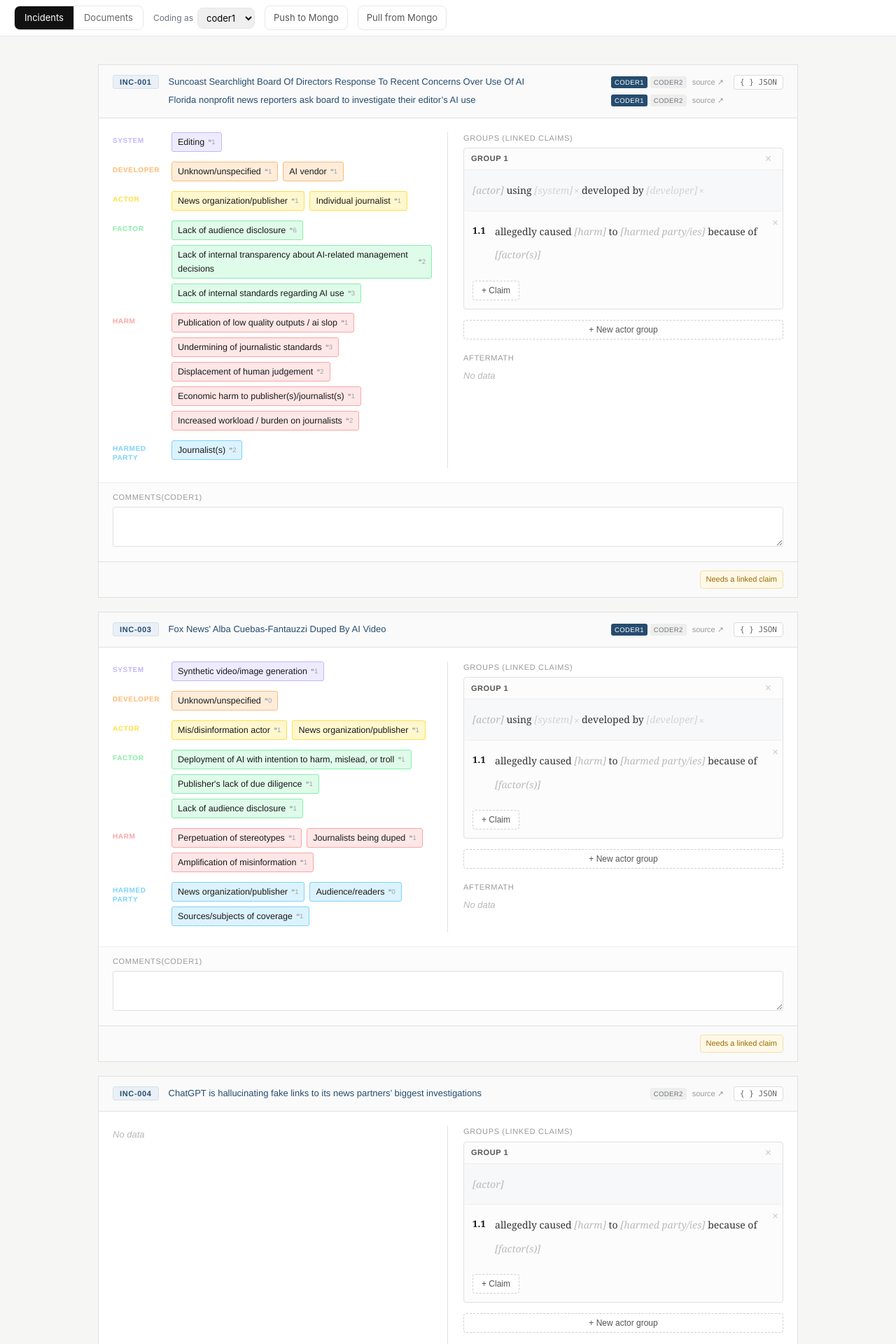
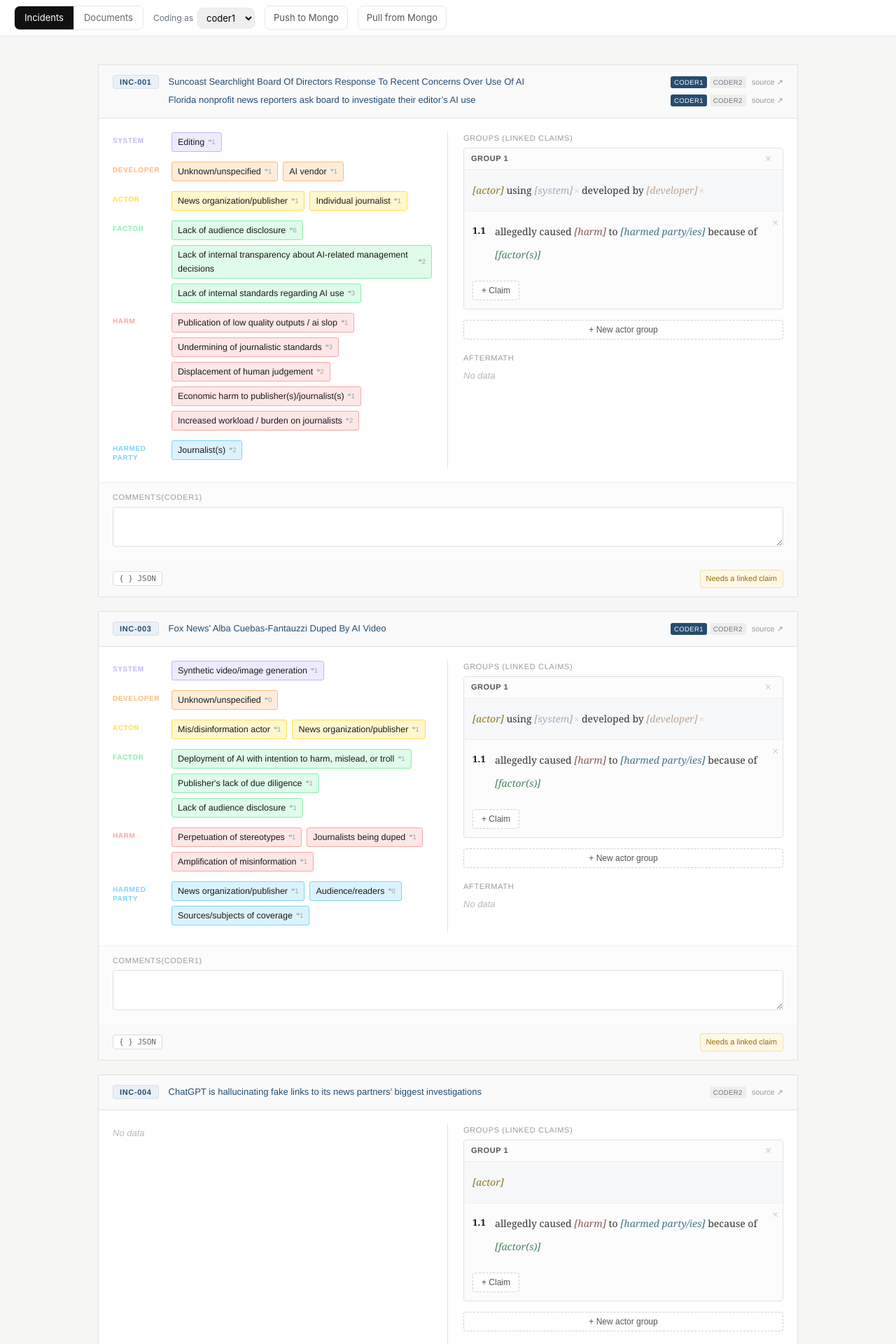
Before and after one commit to aishichandra/annotation-incidents, a Flask app: page / in a window 1280 px wide. Shown: the top 1920 px of the page at 70% size. Run offline with Flask 3, Linux system fonts and the light colour scheme; data that the repository does not hold is empty; some libraries are stand-ins or nearby versions.

Commit message:
Card footer: JSON button opposite the sign-off; colour the empty slots
Three UI changes.

The { } JSON button moves out of the card header and into the footer, on the
opposite side from the sign-off — utility left, the action that finishes an
incident right. The footer's top divider goes with it.

Empty slots in a claim sentence now carry their role's colour, so
"[actor] using [system] … allegedly caused [harm] to [harmed party/ies]"
shows at a glance which characteristic each gap is waiting for. The colour is
derived from the existing ROLES palette by roleInk() rather than listed
again: those values are chip *backgrounds*, too pale to read as text on white
(yellow worst), so they are darkened toward black. One palette still governs
both the chips and the sentence.

The optional using/developed-by clauses stayed quieter by being painted flat
grey, which an inline colour would have overridden — they now quieten by
opacity instead, so their role colour still shows through.

```diff
--- a/static/app.css
+++ b/static/app.css
@@ -119,9 +119,8 @@
      the group over, so the JSON button keeps its own auto margin. */
   /* Sign-off sits at the foot of the card: the last thing you do, after reading
      the coding above and leaving any comment. */
-  .tow-foot { display: flex; align-items: center; justify-content: flex-end;
-              gap: 10px; padding: 12px 20px; background: #fafafa;
-              border-top: 1px solid #e0e0e0; }
+  .tow-foot { display: flex; align-items: center; justify-content: space-between;
+              gap: 10px; padding: 12px 20px; background: #fafafa; }
   .inc-complete { display: flex; align-items: center; gap: 8px; }
   .inc-needs { font-size: 11px; color: #9a6b00; background: #fff8e6;
                border: 1px solid #f0e0b0; border-radius: 4px; padding: 3px 8px;
@@ -139,7 +138,7 @@
   .inc-undo:hover { border-color: #254c6f; color: #254c6f; }
   .inc-undo:disabled { opacity: .6; cursor: default; }
 
-  .json-btn { margin-left: auto; align-self: flex-start; flex: none; font-size: 11px;
+  .json-btn { flex: none; font-size: 11px;
               font-family: ui-monospace, SFMono-Regular, Menlo, monospace;
               border: 1px solid #dcdcdc; background: #fff; color: #666; cursor: pointer;
               border-radius: 4px; padding: 3px 8px; }
@@ -224,7 +223,7 @@
   .grp-sentence .sent-x:hover { color: #dc2626; }
   .grp-sentence .sent-ph { color: #bbb; font-style: italic; }
   /* an optional clause (using … / developed by …) with nothing dropped in yet */
-  .grp-sentence .sent-slot.opt .sent-ph { color: #d4d4d4; }
+  .grp-sentence .sent-slot.opt .sent-ph { opacity: .55; }
   /* the × that takes an unwanted optional clause out of this group's sentence,
      and the control that puts it back — both quiet enough to sit in a sentence */
   .grp-sentence .sent-omit { color: #d4d4d4; font-size: 12px; margin-left: 2px;
--- a/static/js/30-incidents.js
+++ b/static/js/30-incidents.js
@@ -134,7 +134,6 @@ function incidentCard(inc, fields) {
     <div class="tow-head">
       <span class="tow-id">${encId}</span>
       <div class="tow-headdocs">${docsHtml}</div>
-      <button class="json-btn" data-inc="${encId}" title="Show this incident as it is stored">{ } JSON</button>
     </div>
     <div class="tow-body">
       <div class="tow-col c1">
@@ -154,6 +153,7 @@ function incidentCard(inc, fields) {
       <div class="inc-note-body"></div>
     </div>
     <div class="tow-foot">
+      <button class="json-btn" data-inc="${encId}" title="Show this incident as it is stored">{ } JSON</button>
       <div class="inc-complete" data-inc="${encId}">${completeControl(inc)}</div>
     </div>
     <div class="json-panel" data-inc="${encId}" hidden></div>
@@ -162,6 +162,16 @@ function incidentCard(inc, fields) {
 
 const roleColor = (role) => (CLAIM_ROLE[role] && CLAIM_ROLE[role].color) || '#e5e7eb';
 const roleLabel = (role) => (CLAIM_ROLE[role] && CLAIM_ROLE[role].label) || role;
+// The palette in ROLES is chip *background* colour — pale by design, and too light
+// to read as text on white (yellow worst of all). Darken it toward black for the
+// sentence placeholders, so an empty slot still shows which role it wants without
+// a second colour list that could drift out of step with the chips.
+function roleInk(role, amount = 0.45) {
+  const hex = roleColor(role);
+  const n = parseInt(hex.slice(1), 16);
+  const dim = (c) => Math.round(c * (1 - amount));
+  return `rgb(${dim((n >> 16) & 255)}, ${dim((n >> 8) & 255)}, ${dim(n & 255)})`;
+}
 
 // Persist an incident's groups (debounced-ish: fire immediately, it's small).
 // ---------- completion sign-off ----------
@@ -803,6 +813,7 @@ function actorHeader(inc, grp, container) {
     if (!v) {
       const ph = document.createElement('span');
       ph.className = 'sent-ph';
+      ph.style.color = roleInk(role);
       ph.textContent = `[${placeholder}]`;
       span.appendChild(ph);
       if (onOmit) {
@@ -880,7 +891,8 @@ function claimRow(inc, grp, cl, container) {
     const span = document.createElement('span');
     span.className = 'sent-slot';
     if (!cl[role]) {
-      span.innerHTML = `<span class="sent-ph">[${escapeHtml(placeholder)}]</span>`;
+      span.innerHTML = `<span class="sent-ph" style="color:${roleInk(role)}">`
+                      + `[${escapeHtml(placeholder)}]</span>`;
       return span;
     }
     span.appendChild(valueChip(role, cl[role], () => { cl[role] = null; rebuild(); }));
@@ -894,7 +906,8 @@ function claimRow(inc, grp, cl, container) {
     span.className = 'sent-slot';
     const vals = cl[key] || [];
     if (!vals.length) {
-      span.innerHTML = `<span class="sent-ph">[${escapeHtml(placeholder)}]</span>`;
+      span.innerHTML = `<span class="sent-ph" style="color:${roleInk(role)}">`
+                      + `[${escapeHtml(placeholder)}]</span>`;
       return span;
     }
     vals.forEach((v, i) => {
```
